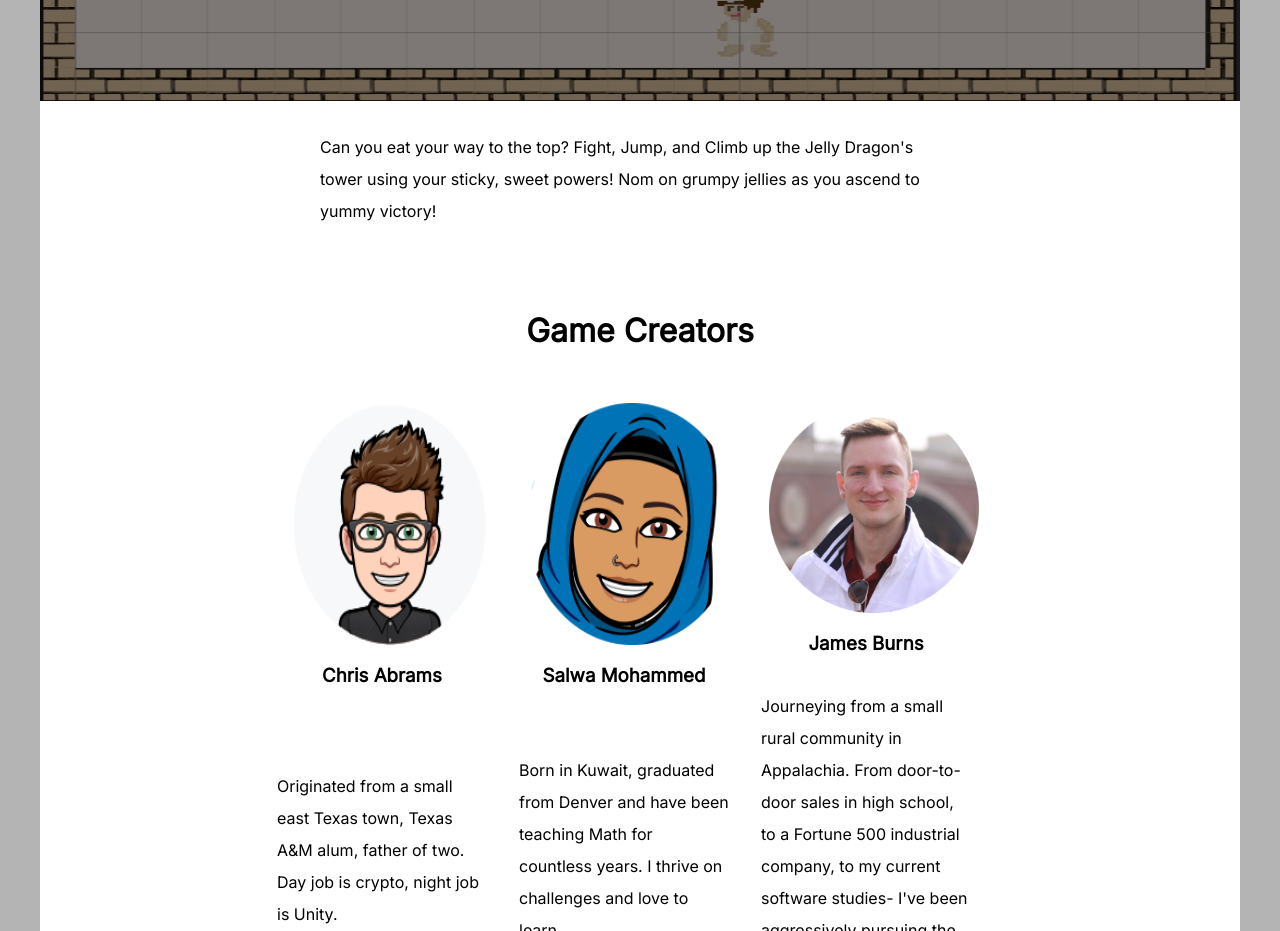
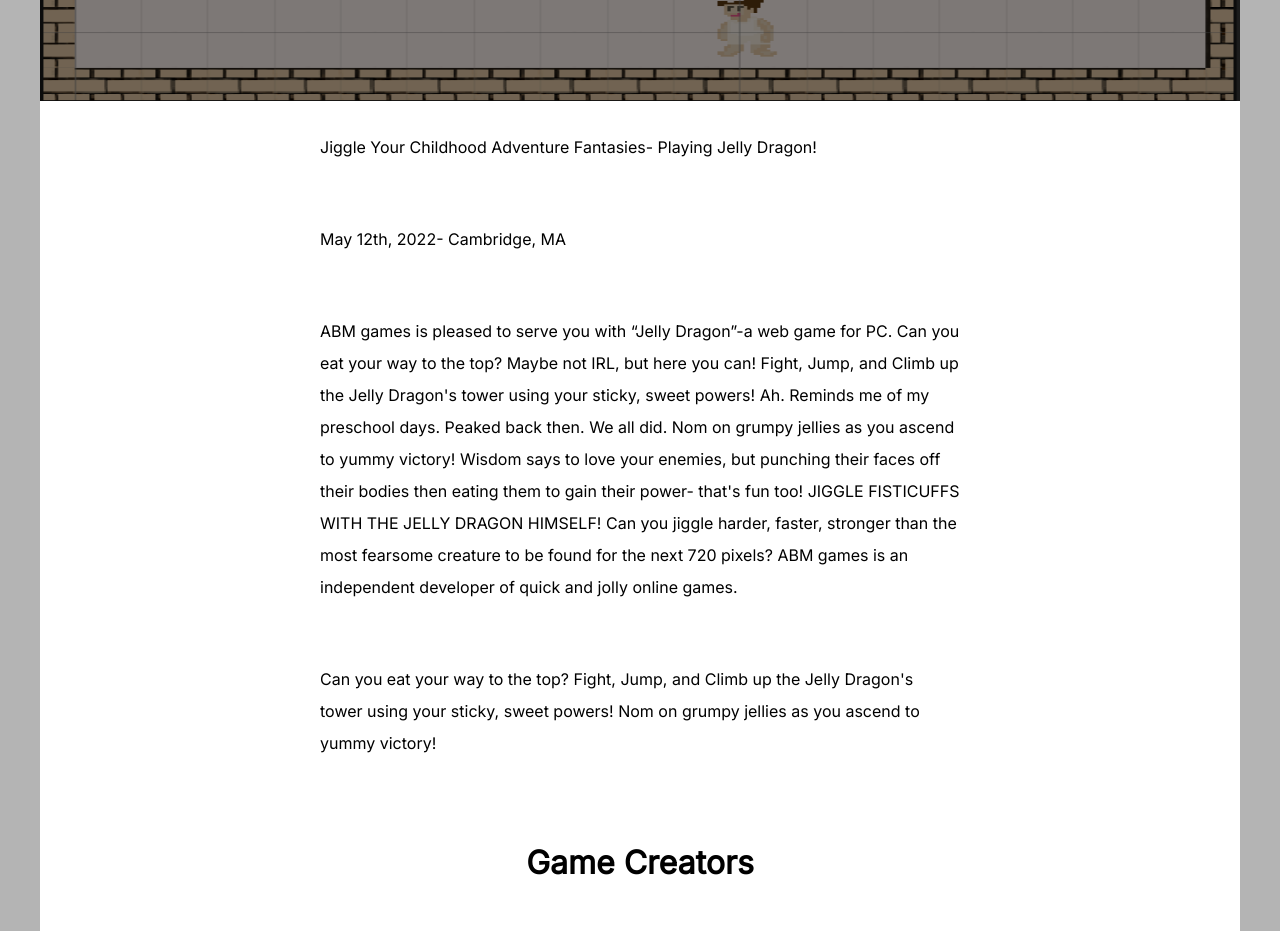
Before and after one commit to chrisabrams/jellydragongame-website, a Next.js app: page / in a window 1280 px wide. Shown: the part 1260-2191 px from the top of the page. Built offline with nearby package versions, Linux system fonts and the light colour scheme.

Commit message:
add press release

```diff
--- a/pages/index.js
+++ b/pages/index.js
@@ -70,6 +70,9 @@
 
       <HeroSection alt="Game Pic" filename="screenshot_01.png" header="Jelly Dragon" />
 
+      <P2>Jiggle Your Childhood Adventure Fantasies- Playing Jelly Dragon!</P2>
+      <P2>May 12th, 2022- Cambridge, MA</P2>
+      <P2>ABM games is pleased to serve you with “Jelly Dragon”-a web game for PC. Can you eat your way to the top? Maybe not IRL, but here you can! Fight, Jump, and Climb up the Jelly Dragon's tower using your sticky, sweet powers! Ah. Reminds me of my preschool days. Peaked back then. We all did. Nom on grumpy jellies as you ascend to yummy victory! Wisdom says to love your enemies, but punching their faces off their bodies then eating them to gain their power- that's fun too! JIGGLE FISTICUFFS WITH THE JELLY DRAGON HIMSELF! Can you jiggle harder, faster, stronger than the most fearsome creature to be found for the next 720  pixels? ABM games is an independent developer of quick and jolly online games.</P2>
       <P2>Can you eat your way to the top? Fight, Jump, and Climb up the Jelly Dragon's tower using your sticky, sweet powers! Nom on grumpy jellies as you ascend to yummy victory!</P2>
 
       <StyledBox>
```
